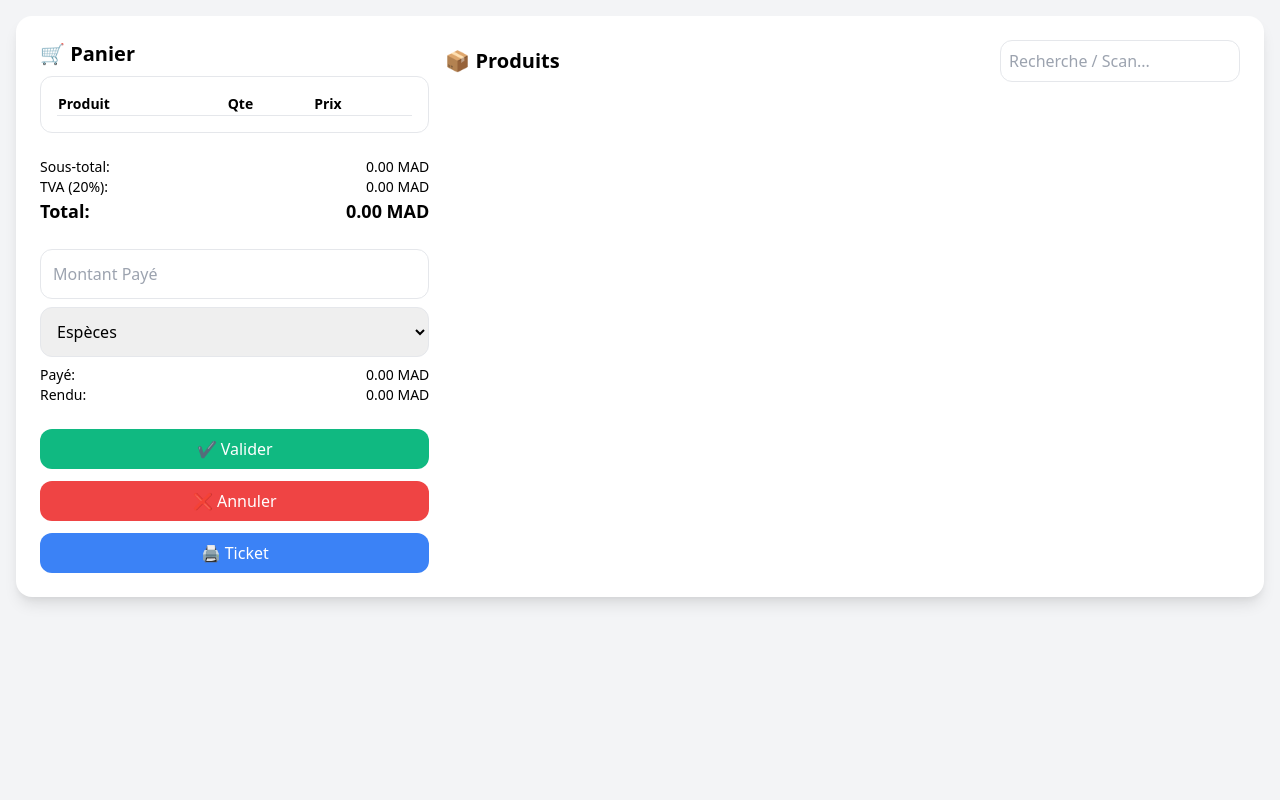
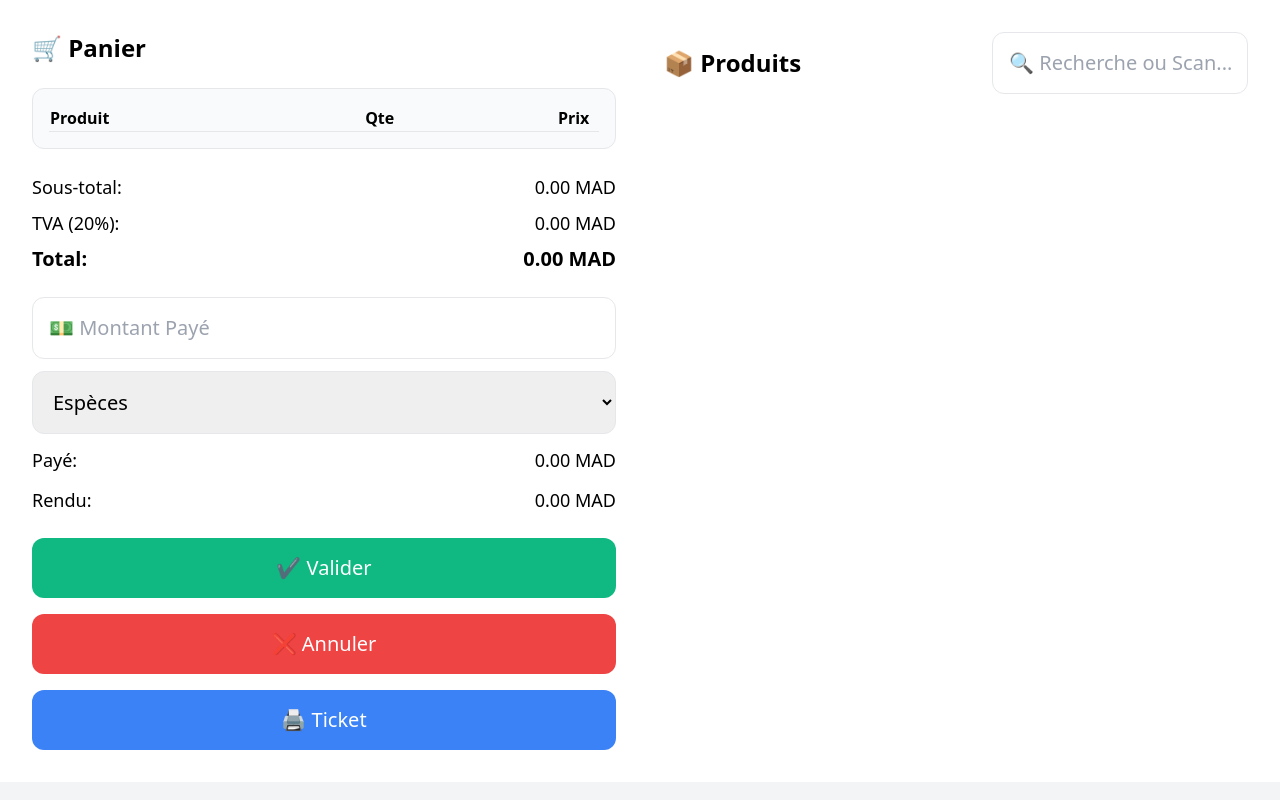
Before and after one commit to ElMehdiElMakoudi-UwU/CRM, a Django app: page /pos/ in a window 1280 px wide. Run offline with Django 4.2, Linux system fonts and the light colour scheme; a user stored in the database is signed in; lists and menus that the app fills with data are empty.

Commit message:
pos V2.0

```diff
--- a/gestion_commerciale/gestion_commerciale/templates/dashboard/dashboard.html
+++ b/gestion_commerciale/gestion_commerciale/templates/dashboard/dashboard.html
@@ -39,7 +39,7 @@
         <a href="#" class="bg-yellow-500 hover:bg-yellow-600 text-white text-center py-3 rounded-lg font-medium">
             💳 Nouvelle Vente
         </a>
-        <a href="#" class="bg-gray-700 hover:bg-gray-800 text-white text-center py-3 rounded-lg font-medium">
+        <a href="{% url 'pos:interface' %}" class="bg-gray-700 hover:bg-gray-800 text-white text-center py-3 rounded-lg font-medium">
             🖥️ Lancer le POS
         </a>
     </div>
--- a/gestion_commerciale/pos/templates/pos/pos_interface.html
+++ b/gestion_commerciale/pos/templates/pos/pos_interface.html
@@ -8,9 +8,7 @@
   <link href="https://cdn.jsdelivr.net/npm/tailwindcss@2.2.19/dist/tailwind.min.css" rel="stylesheet">
   <style>
     @media print {
-      body * {
-        visibility: hidden;
-      }
+      body * { visibility: hidden; }
       #receipt-preview, #receipt-preview * {
         visibility: visible;
       }
@@ -26,74 +24,67 @@
     }
   </style>
 </head>
-<body class="bg-gray-100 p-4">
-  <form style="display: none;">
-    {% csrf_token %}
-  </form>
-  <div class="max-w-7xl mx-auto bg-white rounded-2xl shadow-lg grid grid-cols-1 lg:grid-cols-3 gap-4 p-6">
 
-    <!-- Left: Cart Summary -->
-    <div class="col-span-1">
-      <div class="mb-6">
-        <h2 class="text-xl font-bold">🛒 Panier</h2>
-        <div id="cart" class="overflow-y-auto max-h-96 mt-2 border rounded-xl p-4">
-          <table class="w-full text-left text-sm">
-            <thead>
-              <tr class="border-b">
-                <th>Produit</th>
-                <th>Qte</th>
-                <th>Prix</th>
-                <th></th>
-              </tr>
-            </thead>
-            <tbody id="cart-items">
-              <!-- Cart items go here -->
-            </tbody>
-          </table>
-        </div>
+<body class="bg-gray-100 text-lg select-none touch-manipulation m-0 p-0 w-full">
+
+  <form style="display: none;">{% csrf_token %}</form>
+
+  <!-- ✅ Grille à 2 colonnes pleines -->
+  <div class="w-full h-full bg-white grid grid-cols-1 lg:grid-cols-2 gap-4 p-4">
+
+    <!-- 🛒 Colonne Panier -->
+    <div class="space-y-6 p-4">
+      <h2 class="text-2xl font-bold">🛒 Panier</h2>
+      <div id="cart" class="overflow-y-auto max-h-[420px] border rounded-xl p-4 bg-gray-50">
+        <table class="w-full text-left text-base">
+          <thead>
+            <tr class="border-b font-semibold">
+              <th>Produit</th>
+              <th class="text-center">Qte</th>
+              <th class="text-right">Prix</th>
+              <th></th>
+            </tr>
+          </thead>
+          <tbody id="cart-items"></tbody>
+        </table>
       </div>
 
-      <!-- Totaux -->
-      <div class="mb-6 text-sm">
+      <div class="space-y-2 text-lg">
         <div class="flex justify-between"><span>Sous-total:</span><span id="subtotal">0.00 MAD</span></div>
         <div class="flex justify-between"><span>TVA (20%):</span><span id="vat">0.00 MAD</span></div>
-        <div class="flex justify-between font-bold text-lg"><span>Total:</span><span id="total">0.00 MAD</span></div>
+        <div class="flex justify-between font-bold text-xl"><span>Total:</span><span id="total">0.00 MAD</span></div>
       </div>
 
-      <!-- Paiement -->
-      <div class="mb-6">
-        <input type="number" id="paid-amount" placeholder="Montant Payé" class="border p-3 rounded-xl w-full mb-2" />
-        <select id="payment-method" class="border p-3 rounded-xl w-full mb-2">
+      <div class="space-y-3">
+        <input type="number" id="paid-amount" placeholder="💵 Montant Payé" class="border text-xl p-4 rounded-xl w-full" />
+        <select id="payment-method" class="border text-xl p-4 rounded-xl w-full">
           <option value="cash">Espèces</option>
           <option value="card">Carte</option>
           <option value="credit">Crédit</option>
         </select>
-        <div class="flex justify-between text-sm"><span>Payé:</span><span id="total-paid">0.00 MAD</span></div>
-        <div class="flex justify-between text-sm"><span>Rendu:</span><span id="change-due">0.00 MAD</span></div>
+        <div class="flex justify-between text-lg"><span>Payé:</span><span id="total-paid">0.00 MAD</span></div>
+        <div class="flex justify-between text-lg"><span>Rendu:</span><span id="change-due">0.00 MAD</span></div>
       </div>
 
-      <!-- Actions -->
-      <div class="flex flex-wrap gap-3">
-        <button id="confirm-sale" class="bg-green-500 text-white w-full py-2 rounded-xl">✔ Valider</button>
-        <button id="cancel-sale" class="bg-red-500 text-white w-full py-2 rounded-xl">❌ Annuler</button>
-        <button id="print-receipt" class="bg-blue-500 text-white w-full py-2 rounded-xl">🖨 Ticket</button>
+      <div class="grid grid-cols-1 gap-4">
+        <button id="confirm-sale" class="bg-green-500 text-white text-xl py-4 rounded-xl w-full">✔ Valider</button>
+        <button id="cancel-sale" class="bg-red-500 text-white text-xl py-4 rounded-xl w-full">❌ Annuler</button>
+        <button id="print-receipt" class="bg-blue-500 text-white text-xl py-4 rounded-xl w-full">🖨 Ticket</button>
       </div>
     </div>
 
-    <!-- Right: Product Grid -->
-    <div class="col-span-2">
+    <!-- 📦 Colonne Produits -->
+    <div class="p-4">
       <div class="flex items-center justify-between mb-4">
-        <h2 class="text-xl font-bold">📦 Produits</h2>
-        <input id="product-search" type="text" placeholder="Recherche / Scan..." class="border p-2 rounded-xl w-60" />
+        <h2 class="text-2xl font-bold">📦 Produits</h2>
+        <input id="product-search" type="text" placeholder="🔍 Recherche ou Scan..." class="border text-xl p-4 rounded-xl w-64" />
       </div>
-      <div id="product-grid" class="grid grid-cols-2 md:grid-cols-4 lg:grid-cols-5 xl:grid-cols-6 gap-4">
-        <!-- Produits dynamiques ici -->
+      <div id="product-grid" class="grid grid-cols-2 md:grid-cols-3 lg:grid-cols-4 xl:grid-cols-5 gap-4">
+        <!-- Produits dynamiques via JS -->
       </div>
     </div>
-
   </div>
 
-  <!-- Ticket Preview Zone -->
   <div id="receipt-preview" class="hidden print:block mt-10"></div>
 </body>
 </html>
--- a/gestion_commerciale/pos/views.py
+++ b/gestion_commerciale/pos/views.py
@@ -44,8 +44,18 @@ def product_search_view(request):
     return JsonResponse(data, safe=False)
 
 
+from django.http import JsonResponse
+from django.views.decorators.http import require_POST
+from django.contrib.auth.decorators import login_required
+from decimal import Decimal
+from django.db import transaction
+from products.models import Product
+from inventory.models import Stock
+from .models import POSReceipt, POSLineItem
+
 @require_POST
 @login_required
+@transaction.atomic
 def checkout_view(request):
     paid = Decimal(request.POST.get("paid", "0"))
     total = Decimal(request.POST.get("total", "0"))
@@ -61,15 +71,43 @@ def checkout_view(request):
 
     for item_str in items:
         try:
-            product_id, qty, unit_price = item_str.split(",")
+            product_id, qty_str, unit_price_str = item_str.split(",")
+            qty = Decimal(qty_str)
+            unit_price = Decimal(unit_price_str)
+
+            product = Product.objects.get(id=int(product_id))
+
+            # ✅ Récupération du stock lié au produit et à son entrepôt par défaut
+            stock_entry = Stock.objects.select_for_update().get(
+                product=product,
+                warehouse=product.default_warehouse
+            )
+
+            if stock_entry.quantity < qty:
+                return JsonResponse({
+                    "status": "error",
+                    "message": f"Stock insuffisant pour {product.name} (disponible : {stock_entry.quantity})"
+                })
+
+            # 💾 Création de la ligne de vente
             POSLineItem.objects.create(
                 receipt=receipt,
-                product_id=int(product_id),
+                product=product,
                 quantity=int(qty),
-                unit_price=Decimal(unit_price)
+                unit_price=unit_price
             )
+
+            # 📉 Décrémentation du stock
+            stock_entry.quantity -= qty
+            stock_entry.save()
+
+        except Stock.DoesNotExist:
+            return JsonResponse({
+                "status": "error",
+                "message": f"Aucun stock trouvé pour {product.name} dans l'entrepôt par défaut."
+            })
         except Exception as e:
-            print(f"Error saving item: {item_str} -> {e}")
+            print(f"Erreur produit {item_str} -> {e}")
             continue
 
     return JsonResponse({"status": "ok", "receipt_id": receipt.id})
```
Also changed, not shown: gestion_commerciale/users/templates/base.html (+13 -10 lines).
